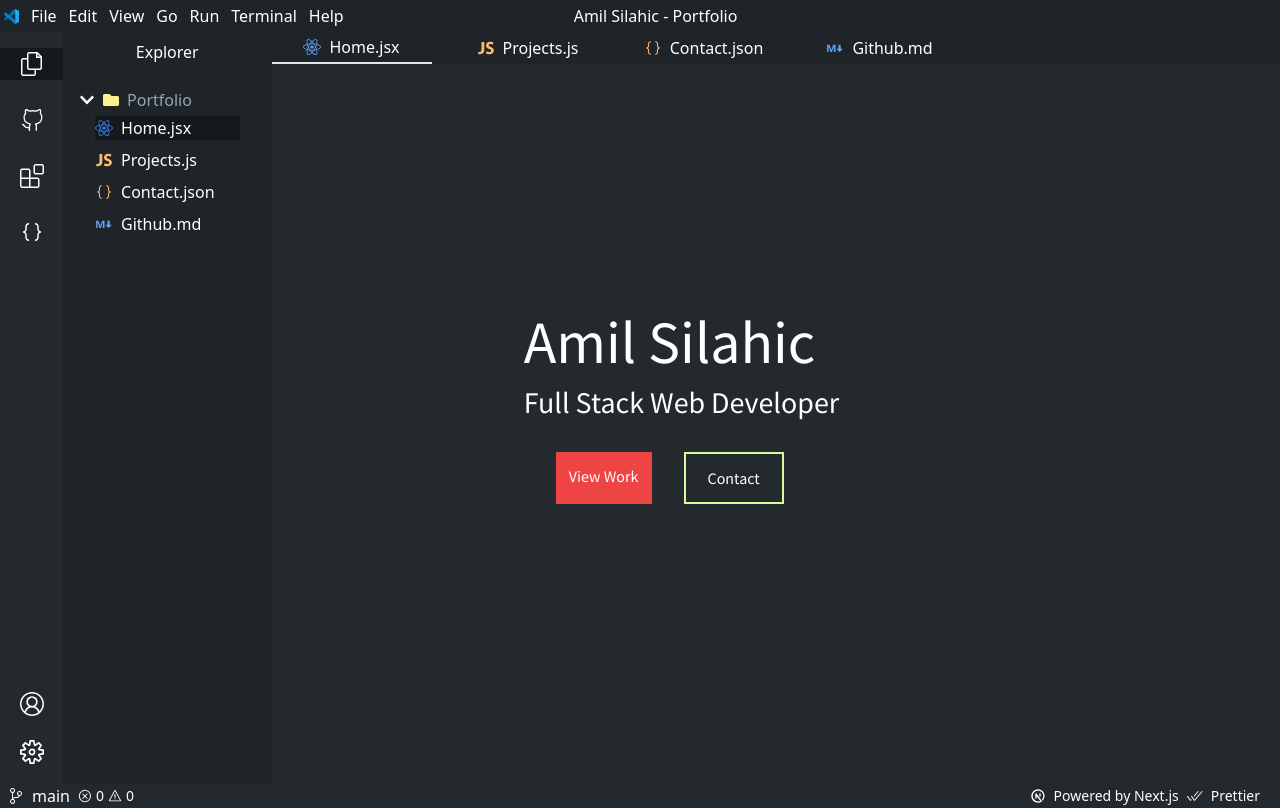
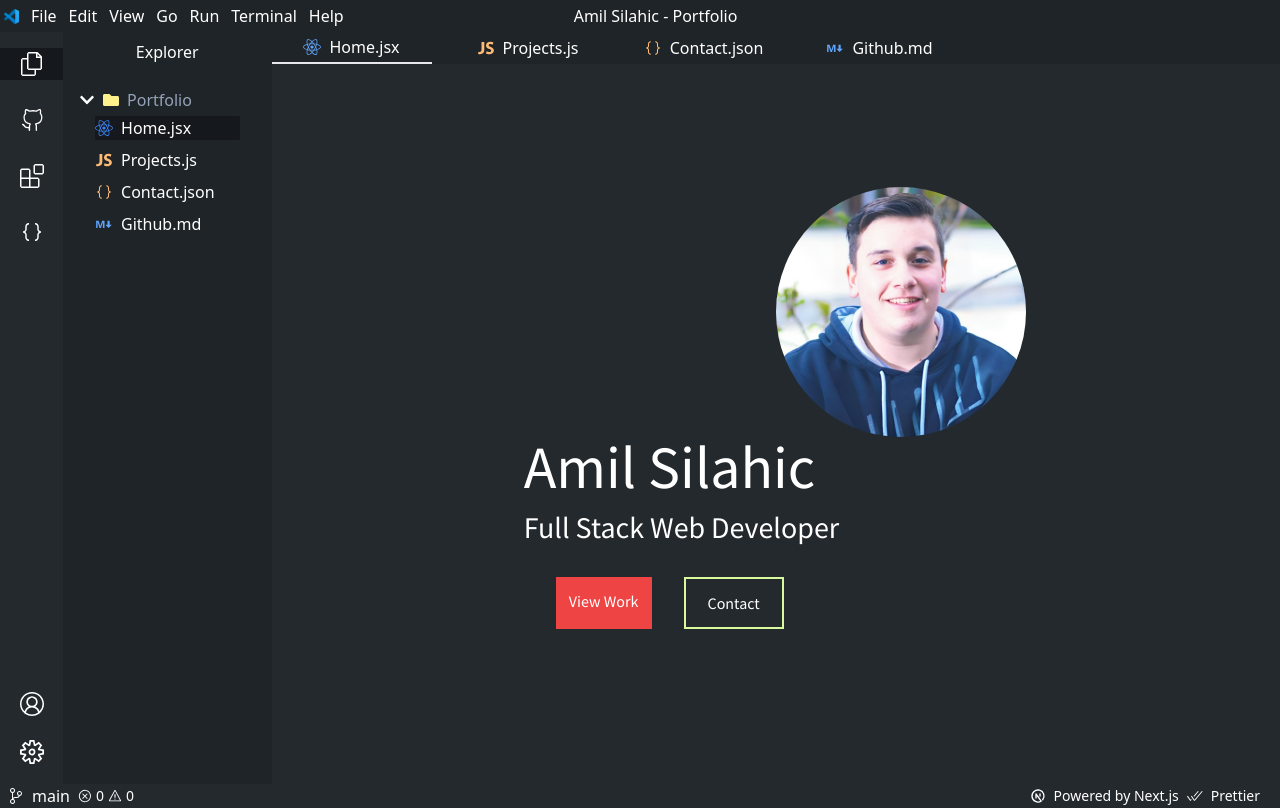
Before and after one commit to SilahicAmil/nextjs-updated-portfolio, a Next.js app: page / in a window 1280 px wide. Built offline with nearby package versions, Linux system fonts and the light colour scheme.

Commit message:
adding animated transitions to pages

```diff
--- a/components/HomePage/SplashContent.js
+++ b/components/HomePage/SplashContent.js
@@ -6,6 +6,16 @@ const SplashContent = ({}) => {
     <>
       <div className="flex flex-col flex-1 h-[90vh] w-full">
         <div className="flex flex-col m-auto w-1/2">
+          <div className="flex ml-auto w-6/12  lg:visible md:invisible sm:invisible xsm:invisible">
+            <Image
+              alt="headshot photo"
+              src="/images/updated-profile.png"
+              width={250}
+              height={250}
+              className="rounded-full"
+              layout="repsonsive"
+            />
+          </div>
           <h1 className="text-6xl  mb-3">Amil Silahic</h1>
 
           <p className="text-3xl">Full Stack Web Developer</p>
--- a/components/Layout/Layout.js
+++ b/components/Layout/Layout.js
@@ -7,7 +7,7 @@ const Layout = ({ children }) => {
     <>
       <TopNav />
       <Navigation>
-        <main className="font-SansPro ">{children}</main>
+        <main className="font-SansPro">{children}</main>
       </Navigation>
       <BottomNav />
     </>
--- a/package.json
+++ b/package.json
@@ -12,6 +12,7 @@
     "@next/font": "13.1.1",
     "eslint": "8.31.0",
     "eslint-config-next": "13.1.1",
+    "framer-motion": "^8.5.2",
     "next": "13.1.1",
     "react": "18.2.0",
     "react-dom": "18.2.0",
--- a/pages/_app.js
+++ b/pages/_app.js
@@ -1,13 +1,28 @@
 import "../styles/globals.css";
 
 import Layout from "../components/Layout/Layout";
+import { motion } from "framer-motion";
 
-export default function App({ Component, pageProps }) {
+export default function App({ Component, pageProps, router }) {
+  const variants = {
+    hidden: { opacity: 0, x: -200, y: 0 },
+    enter: { opacity: 1, x: 0, y: 0 },
+    exit: { opacity: 0, x: 0, y: -100 },
+  };
+
   return (
     <>
-      <Layout>
-        <Component {...pageProps} />
-      </Layout>
+      <motion.div
+        key={router.route}
+        initial="hidden"
+        animate="enter"
+        exit="exit"
+        variants={variants}
+      >
+        <Layout>
+          <Component {...pageProps} />
+        </Layout>
+      </motion.div>
     </>
   );
 }
```
Also changed, not shown: public/images/updated-profile.png (added), 1 other file (tests, documents, lock files or other folders).
